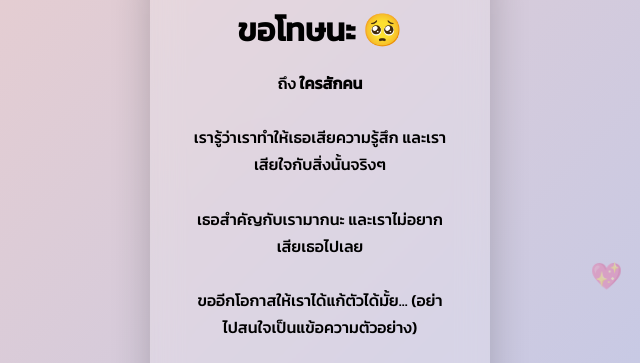
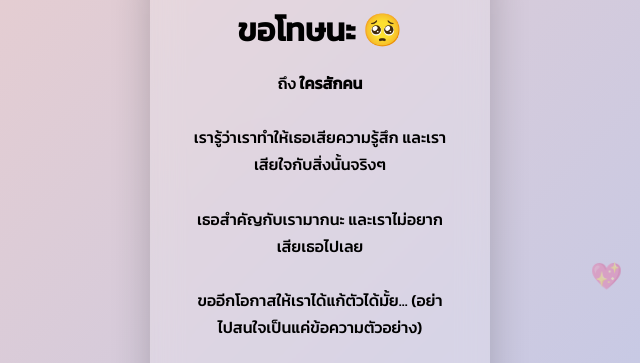
Before and after one commit to Starboy-nakub/Sorry, a plain HTML site: page index.html in a window 1280 px wide. Shown: the part 199-562 px from the top of the page, 320-960 px from the left. Drawn offline with Linux system fonts and the light colour scheme.

Commit message:
Update index.html

```diff
--- a/index.html
+++ b/index.html
@@ -117,7 +117,7 @@
       และเราไม่อยากเสียเธอไปเลย
       <br><br>
       ขออีกโอกาสให้เราได้แก้ตัวได้มั้ย...
-      (อย่าไปสนใจเป็นแข้อความตัวอย่าง)
+      (อย่าไปสนใจเป็นแค่ข้อความตัวอย่าง)
     </p>
 
     <button class="yes" id="yesBtn">ให้อภัย</button>
```
